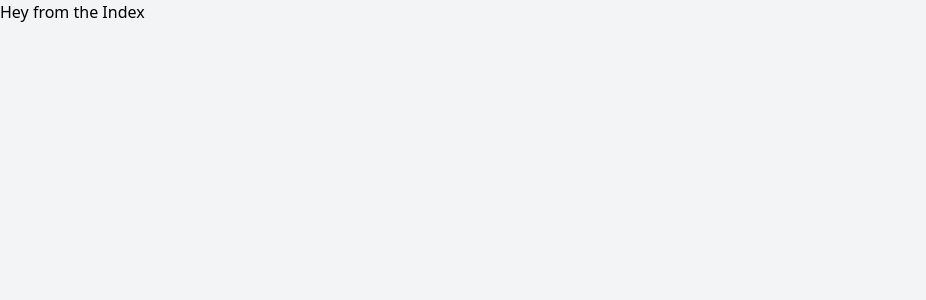
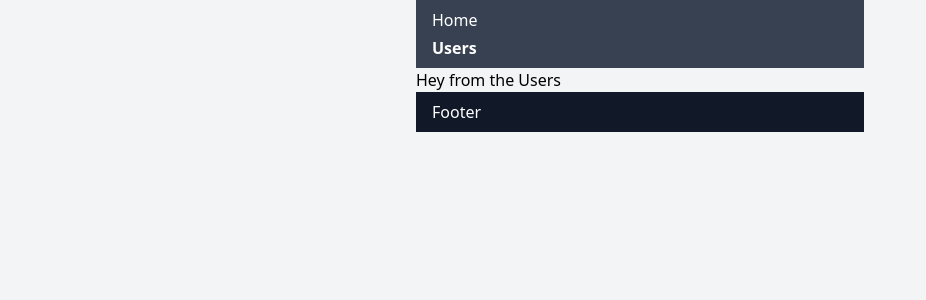
Before and after one commit to MaciSow/zai-shop, a Next.js app: page /users in a window 1280 px wide. Shown: the top 300 px of the page, without its empty margins (0-926 px from the left). Built offline with nearby package versions, Linux system fonts and the light colour scheme.

Commit message:
Add page main elements

```diff
--- /dev/null
+++ b/components/Footer.tsx
@@ -0,0 +1,5 @@
+export const Footer = () => {
+    return (<footer className="bg-gray-900 max-w-md mx-auto w-full text-white px-4 py-2">
+       Footer
+    </footer>)
+}
--- /dev/null
+++ b/components/Header.tsx
@@ -0,0 +1,17 @@
+import Link from "next/link";
+import {useRouter} from "next/router";
+
+export const Header = () => {
+    const {pathname} = useRouter()
+
+    return <header className="max-w-md mx-auto w-full">
+        <nav className="flex flex-col gap-1 bg-gray-700 text-white px-4 py-2">
+            <Link className={pathname === '/' ? "font-bold" : ''} href="/">
+                Home
+            </Link>
+            <Link className={pathname === '/users' ? "font-bold" : ''} href="/users">
+                Users
+            </Link>
+        </nav>
+    </header>
+}
--- a/pages/index.tsx
+++ b/pages/index.tsx
@@ -1,5 +1,12 @@
+import {Footer} from "@/components/Footer";
+import {Header} from "@/components/Header";
+
 export default function Home() {
     return (
-        <p className="text-4xl font-bold">Hello my friend</p>
+        <div className="flex flex-col bg-teal-100 min-h-screen">
+            <Header/>
+            <main className="flex-grow max-w-md mx-auto w-full">hello</main>
+            <Footer/>
+        </div>
     )
 }
--- a/pages/users/index.tsx
+++ b/pages/users/index.tsx
@@ -1,8 +1,14 @@
+import {Header} from "@/components/Header";
+import {Footer} from "@/components/Footer";
+
 const Users = () => {
-    return (
-        <div>
-            Hey from the Index
-        </div>
+    return (<>
+            <Header/>
+            <main className="flex-grow max-w-md mx-auto w-full">
+                Hey from the Users
+            </main>
+            <Footer/>
+        </>
     )
 }
 
```
